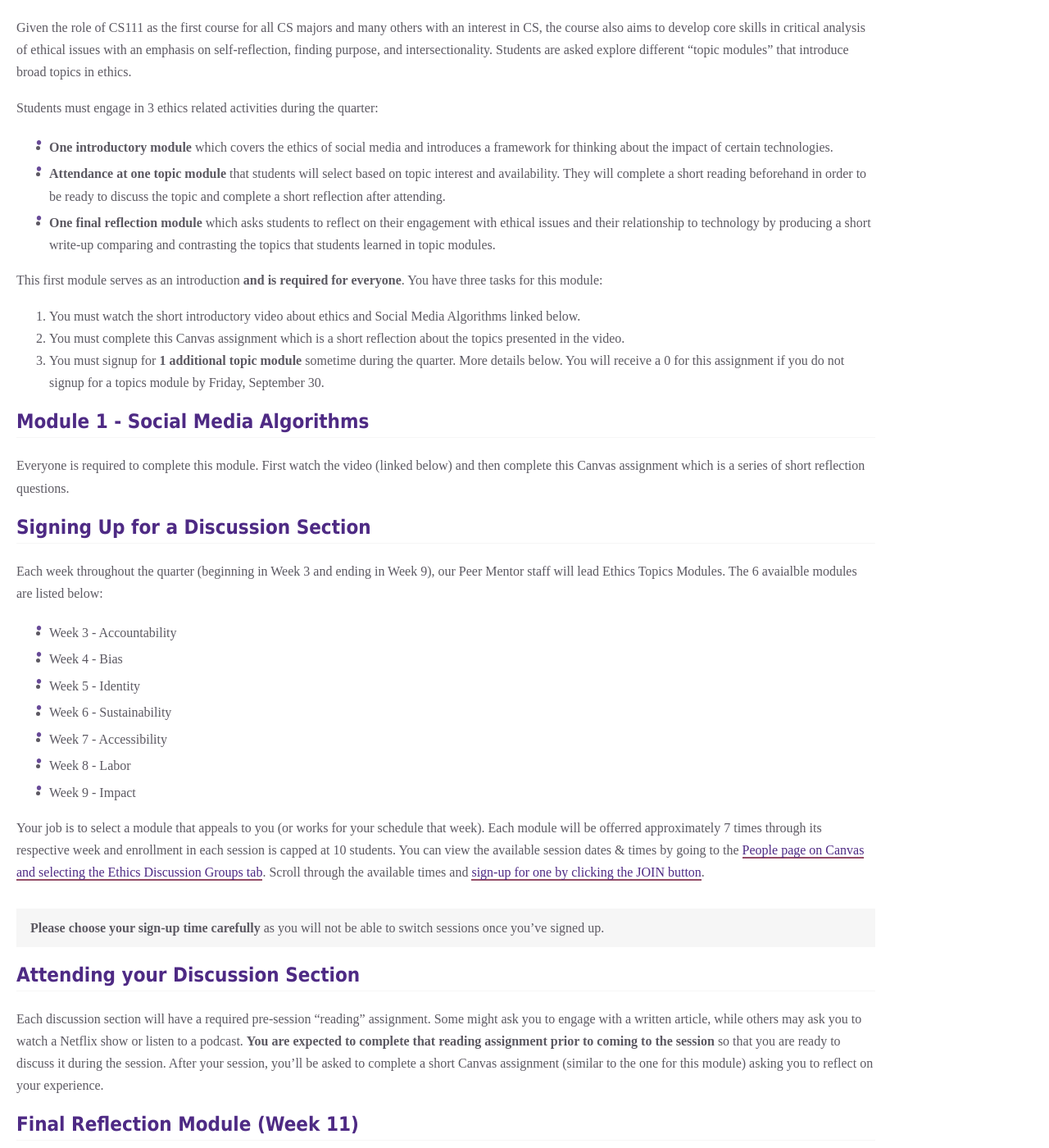
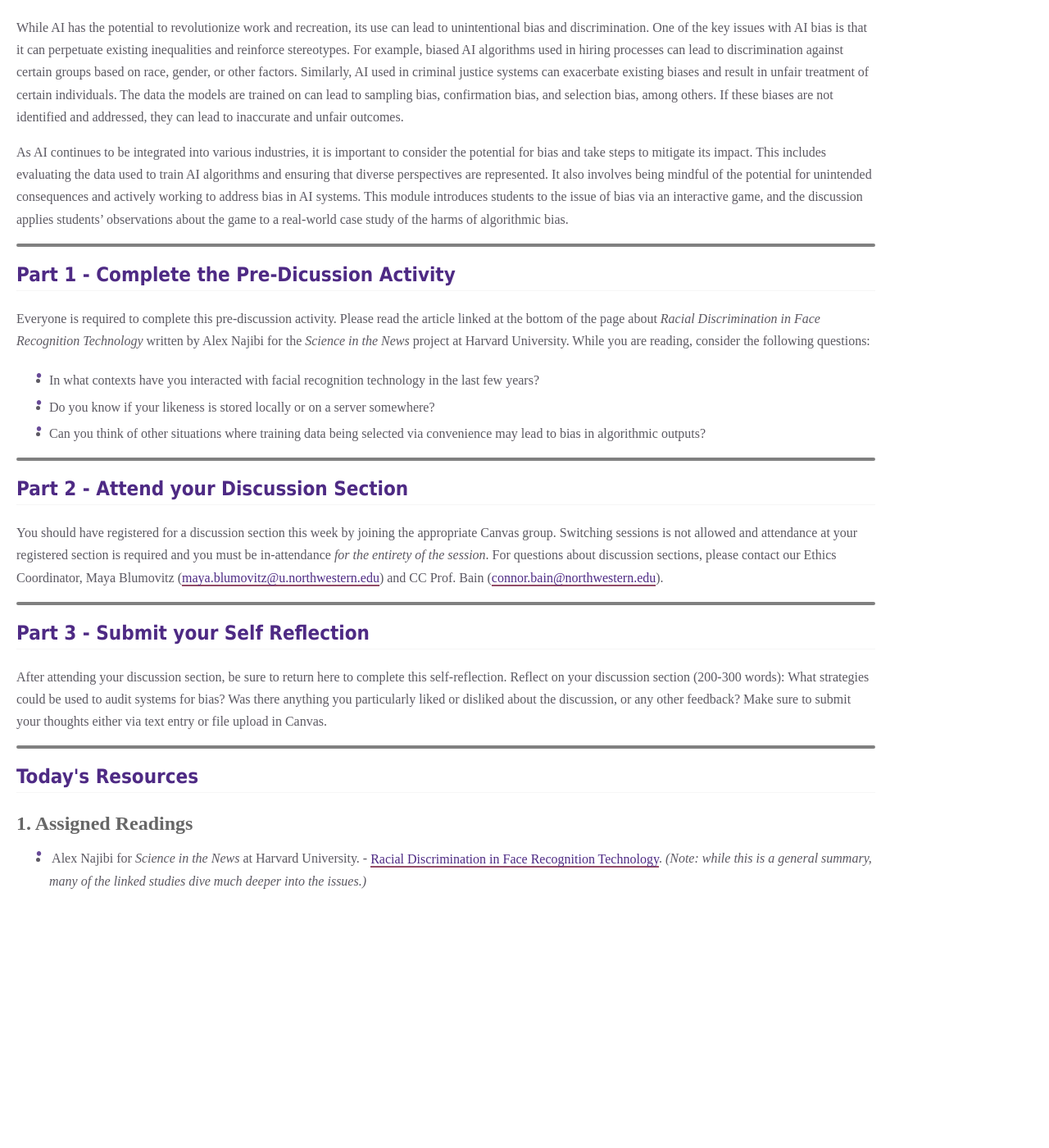
Before and after one commit to shhyou/bain-cs111-web-fork, a Jekyll site: the page built from pages/_lectures/week05_ethics.md, in a window 1280 px wide and 1400 px high. Shown: the whole window at 82% size. Built offline with Jekyll 4.4.1, drawn with Linux system fonts in a browser that asks for light colours; some web fonts are replaced; some of the changed text lies outside the part shown.

Commit message:
wk5 ethics

```diff
--- a/pages/_lectures/week05_ethics.md
+++ b/pages/_lectures/week05_ethics.md
@@ -2,52 +2,41 @@
 layout: module
 title: Bias
 type: ethics
-draft: 1
+draft: 0
 num: 4
 canvas_id:
 lec_assignment: 1
 canvas_title: Ethics Module 4 - Bias
 due_date: 2023-10-16
+readings:
+   - title: "Racial Discrimination in Face Recognition Technology"
+     author: "Alex Najibi for <em>Science in the News</em> at Harvard University."
+     url: https://sitn.hms.harvard.edu/flash/2020/racial-discrimination-in-face-recognition-technology/
+     notes: "(Note: while this is a general summary, many of the linked studies dive much deeper into the issues.)"
 ---
 
-Given the role of CS111 as the first course for all CS majors and many others with an interest in CS, the course also aims to develop core skills in critical analysis of ethical issues with an emphasis on self-reflection, finding purpose, and intersectionality. Students are asked explore different "topic modules" that introduce broad topics in ethics.
+While AI has the potential to revolutionize work and recreation, its use can lead to unintentional bias and discrimination. One of the key issues with AI bias is that it can perpetuate existing inequalities and reinforce stereotypes. For example, biased AI algorithms used in hiring processes can lead to discrimination against certain groups based on race, gender, or other factors. Similarly, AI used in criminal justice systems can exacerbate existing biases and result in unfair treatment of certain individuals. The data the models are trained on can lead to sampling bias, confirmation bias, and selection bias, among others. If these biases are not identified and addressed, they can lead to inaccurate and unfair outcomes.
 
-Students must engage in 3 ethics related activities during the quarter:
+As AI continues to be integrated into various industries, it is important to consider the potential for bias and take steps to mitigate its impact. This includes evaluating the data used to train AI algorithms and ensuring that diverse perspectives are represented. It also involves being mindful of the potential for unintended consequences and actively working to address bias in AI systems. This module introduces students to the issue of bias via an interactive game, and the discussion applies students’ observations about the game to a real-world case study of the harms of algorithmic bias.
 
-* **One introductory module** which covers the ethics of social media and introduces a framework for thinking about the impact of certain technologies.
-* **Attendance at one topic module** that students will select based on topic interest and availability. They will complete a short reading beforehand in order to be ready to discuss the topic and complete a short reflection after attending.
-* **One final reflection module** which asks students to reflect on their engagement with ethical issues and their relationship to technology by producing a short write-up comparing and contrasting the topics that students learned in topic modules.
+* * *
 
-This first module serves as an introduction **and is required for everyone**. You have three tasks for this module:
+## Part 1 - Complete the Pre-Dicussion Activity
 
-1. You must watch the short introductory video about ethics and Social Media Algorithms linked below.
-2. You must complete this Canvas assignment which is a short reflection about the topics presented in the video.
-3. You must signup for **1 additional topic module** sometime during the quarter. More details below. You will receive a 0 for this assignment if you do not signup for a topics module by Friday, September 30.
+Everyone is required to complete this pre-discussion activity. Please read the article linked at the bottom of the page about _Racial Discrimination in Face Recognition Technology_ written by Alex Najibi for the _Science in the News_ project at Harvard University. While you are reading, consider the following questions:
 
-## Module 1 - Social Media Algorithms
+* In what contexts have you interacted with facial recognition technology in the last few years?
+* Do you know if your likeness is stored locally or on a server somewhere?
+* Can you think of other situations where training data being selected via convenience may lead to bias in algorithmic outputs?
 
-Everyone is required to complete this module. First watch the video (linked below) and then complete this Canvas assignment which is a series of short reflection questions.
+* * *
 
-## Signing Up for a Discussion Section
+## Part 2 - Attend your Discussion Section
 
-Each week throughout the quarter (beginning in Week 3 and ending in Week 9), our Peer Mentor staff will lead Ethics Topics Modules. The 6 avaialble modules are listed below:
+You should have registered for a discussion section this week by joining the appropriate Canvas group. Switching sessions is not allowed and attendance at your registered section is required and you must be in-attendance _for the entirety of the session_. For questions about discussion sections, please contact our Ethics Coordinator, Maya Blumovitz (<maya.blumovitz@u.northwestern.edu>) and CC Prof. Bain (<connor.bain@northwestern.edu>).
 
-* Week 3 - Accountability
-* Week 4 - Bias
-* Week 5 - Identity
-* Week 6 - Sustainability
-* Week 7 - Accessibility
-* Week 8 - Labor
-* Week 9 - Impact
+* * *
 
-Your job is to select a module that appeals to you (or works for your schedule that week). Each module will be offerred approximately 7 times through its respective week and enrollment in each session is capped at 10 students. You can view the available session dates & times by going to the [People page on Canvas and selecting the Ethics Discussion Groups tab]({{ site.canvas_url }}/users). Scroll through the available times and [sign-up for one by clicking the JOIN button](https://community.canvaslms.com/t5/Student-Guide/How-do-I-join-a-group-as-a-student/ta-p/468).
+## Part 3 - Submit your Self Reflection
 
-> **Please choose your sign-up time carefully** as you will not be able to switch sessions once you've signed up.
-
-## Attending your Discussion Section
-
-Each discussion section will have a required pre-session "reading" assignment. Some might ask you to engage with a written article, while others may ask you to watch a Netflix show or listen to a podcast. **You are expected to complete that reading assignment prior to coming to the session** so that you are ready to discuss it during the session. After your session, you'll be asked to complete a short Canvas assignment (similar to the one for this module) asking you to reflect on your experience.
-
-## Final Reflection Module (Week 11)
-
-During the last week of class, you'll be asked to complete a final reflection via Canvas. More details will be provided as we get closer to that date.
+After attending your discussion section, be sure to return here to complete this self-reflection. Reflect on your discussion section (200-300 words): What strategies could be used to audit systems for bias? Was there anything you particularly liked or disliked about the discussion, or any other feedback? Make sure to submit your thoughts either via text entry or file upload in Canvas.
```
